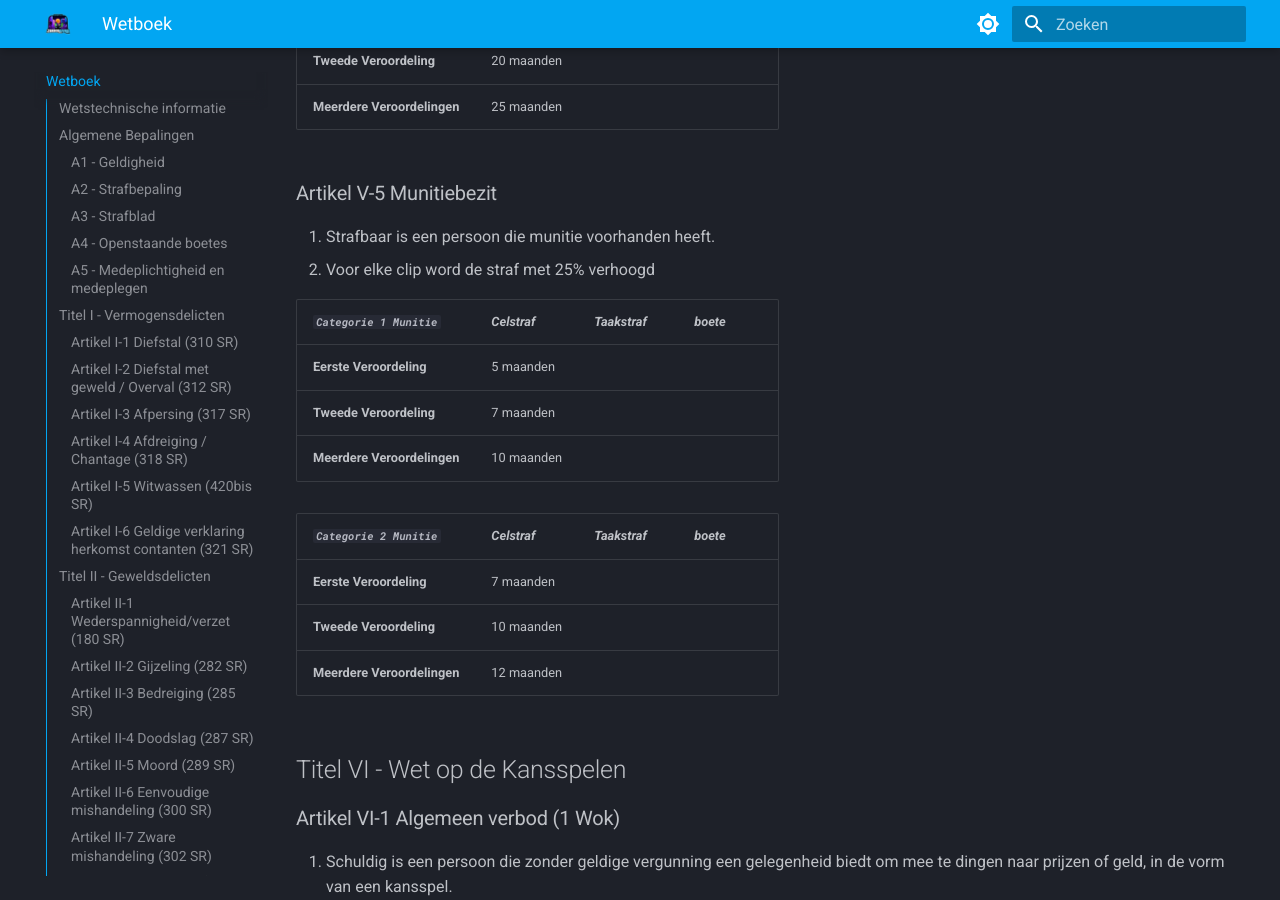
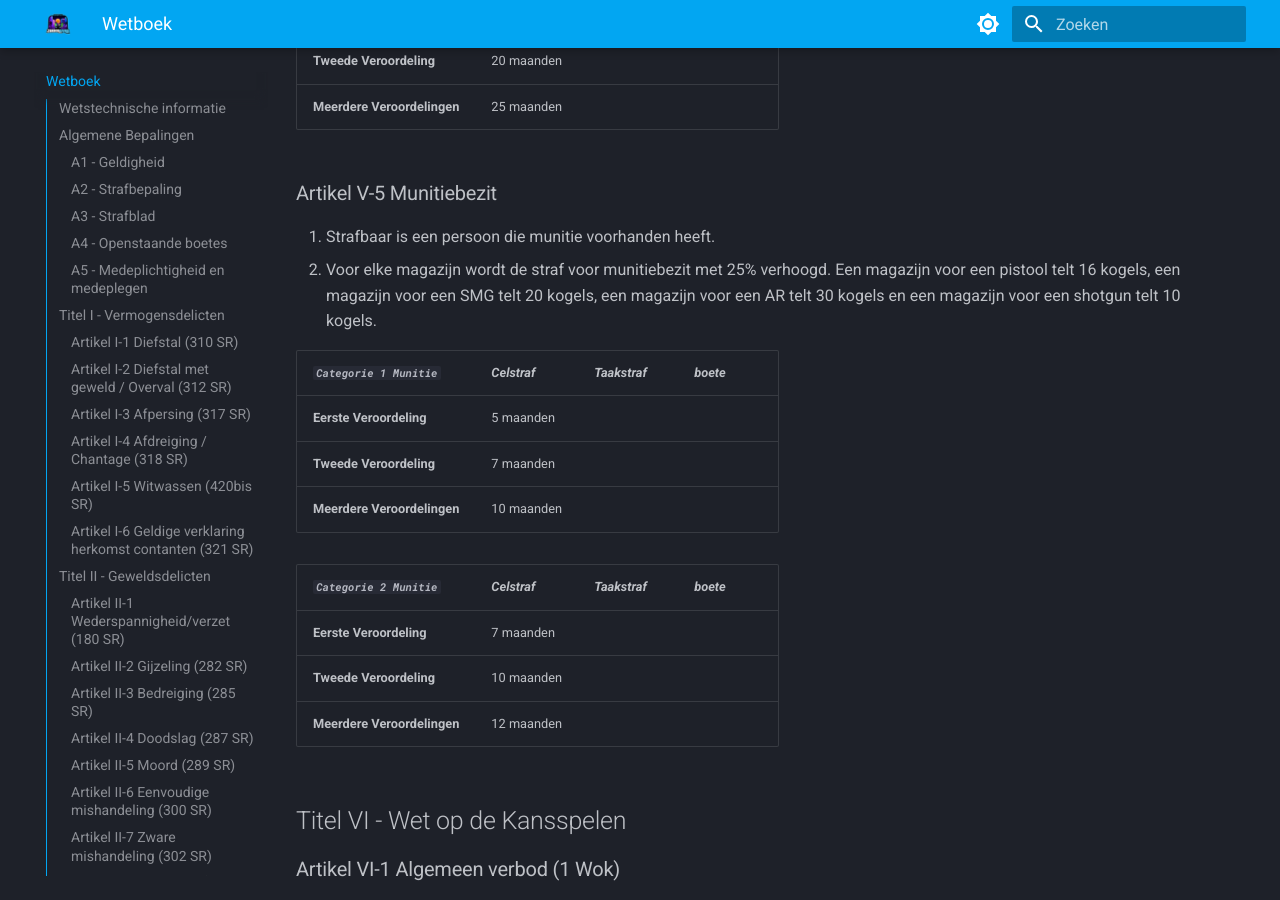
Before and after one commit to ZuiderStad-RP/regels, an MkDocs documentation site: the page built from docs/wetboek.md, in a window 1280 px wide and 900 px high, scrolled down 24772 px. Built offline with MkDocs 1.6.1 and Material for MkDocs 9.7.7, drawn with Linux system fonts in a browser that asks for light colours.

Commit message:
Update wetboek.md

```diff
--- a/docs/wetboek.md
+++ b/docs/wetboek.md
@@ -696,7 +696,7 @@ Onder terroristisch misdrijf/daad wordt verstaan het oogmerk om de bevolking of
 ### Artikel V-5 Munitiebezit
 
 1. Strafbaar is een persoon die munitie voorhanden heeft.
-2. Voor elke clip word de straf met 25% verhoogd
+2. Voor elke magazijn wordt de straf voor munitiebezit met 25% verhoogd. Een magazijn voor een pistool telt 16 kogels, een magazijn voor een SMG telt 20 kogels, een magazijn voor een AR telt 30 kogels en een magazijn voor een shotgun telt 10 kogels.
 
 | ***`Categorie 1 Munitie`***  | *Celstraf*  | *Taakstraf*  | *boete*  |
 |---|---|---|---|
```
